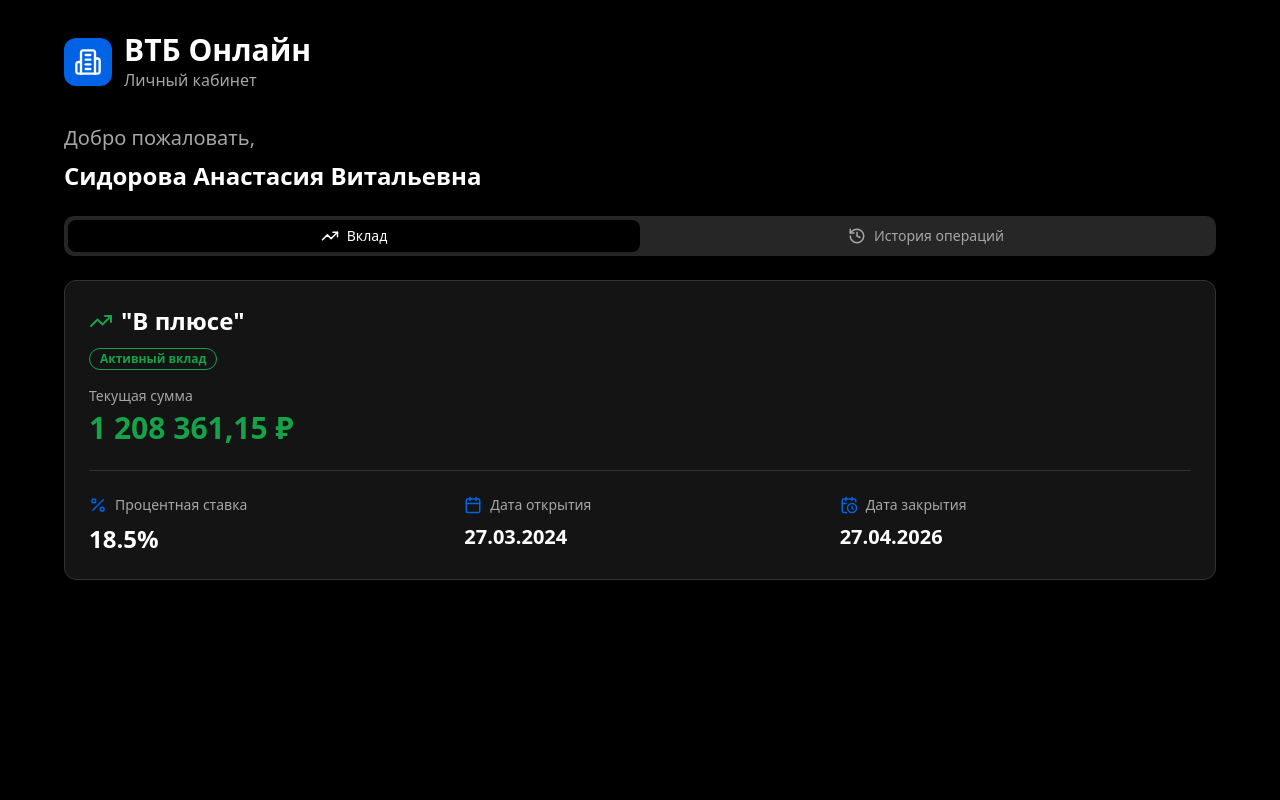
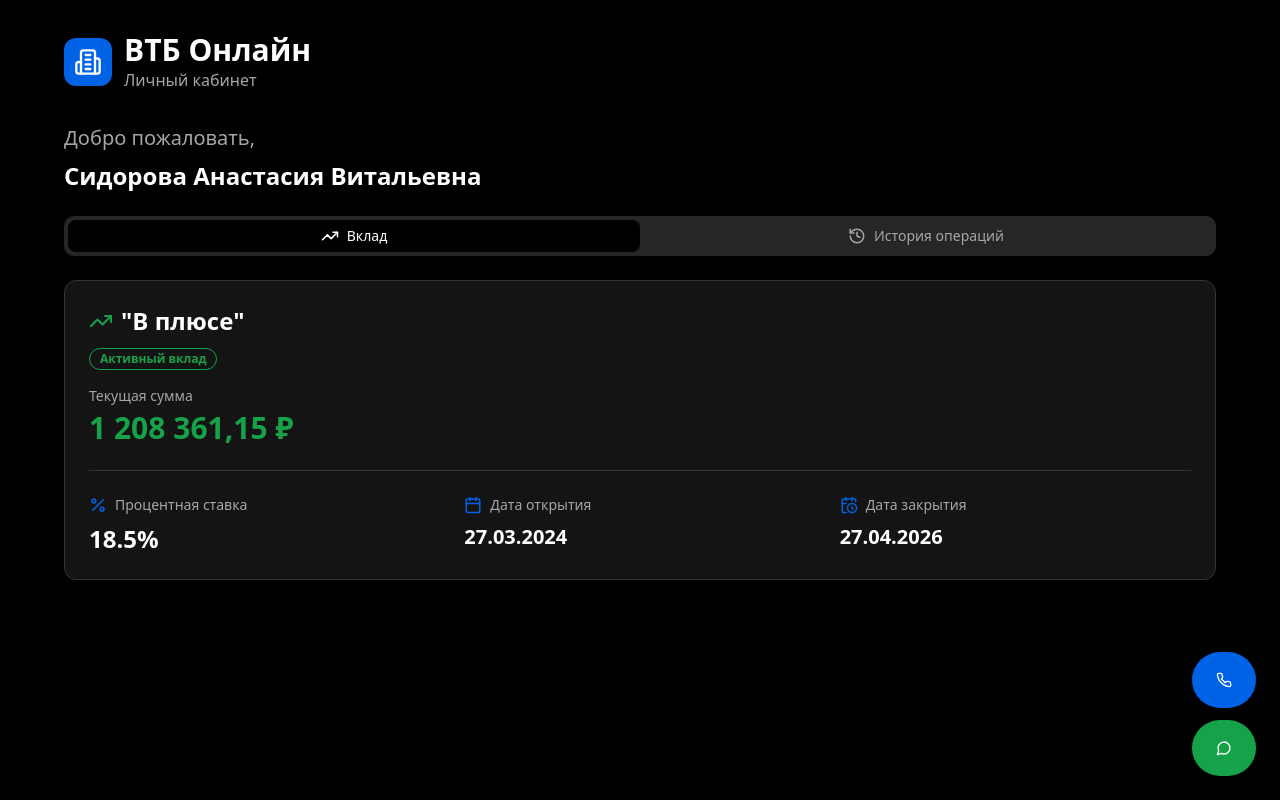
Before and after one commit to pr-poehali-dev/vtb-personal-cabinet, a React (Vite) app: page / in a window 1280 px wide. Built offline with nearby package versions, Linux system fonts and the light colour scheme.

Commit message:
feat: Добавить контакты банка

```diff
--- a/src/pages/Index.tsx
+++ b/src/pages/Index.tsx
@@ -2,6 +2,7 @@ import { Card } from "@/components/ui/card";
 import { Separator } from "@/components/ui/separator";
 import { Badge } from "@/components/ui/badge";
 import { Tabs, TabsContent, TabsList, TabsTrigger } from "@/components/ui/tabs";
+import { Button } from "@/components/ui/button";
 import Icon from "@/components/ui/icon";
 import { useState } from "react";
 
@@ -155,6 +156,23 @@ export default function Index() {
             </Card>
           </TabsContent>
         </Tabs>
+
+        <div className="fixed bottom-6 right-6 flex flex-col gap-3">
+          <Button
+            size="lg"
+            className="rounded-full h-14 w-14 shadow-lg"
+            onClick={() => window.open('tel:+78001002424', '_self')}
+          >
+            <Icon name="Phone" size={24} />
+          </Button>
+          <Button
+            size="lg"
+            className="rounded-full h-14 w-14 shadow-lg bg-accent hover:bg-accent/90"
+            onClick={() => alert('Онлайн-чат скоро откроется')}
+          >
+            <Icon name="MessageCircle" size={24} />
+          </Button>
+        </div>
       </div>
     </div>
   );
```
